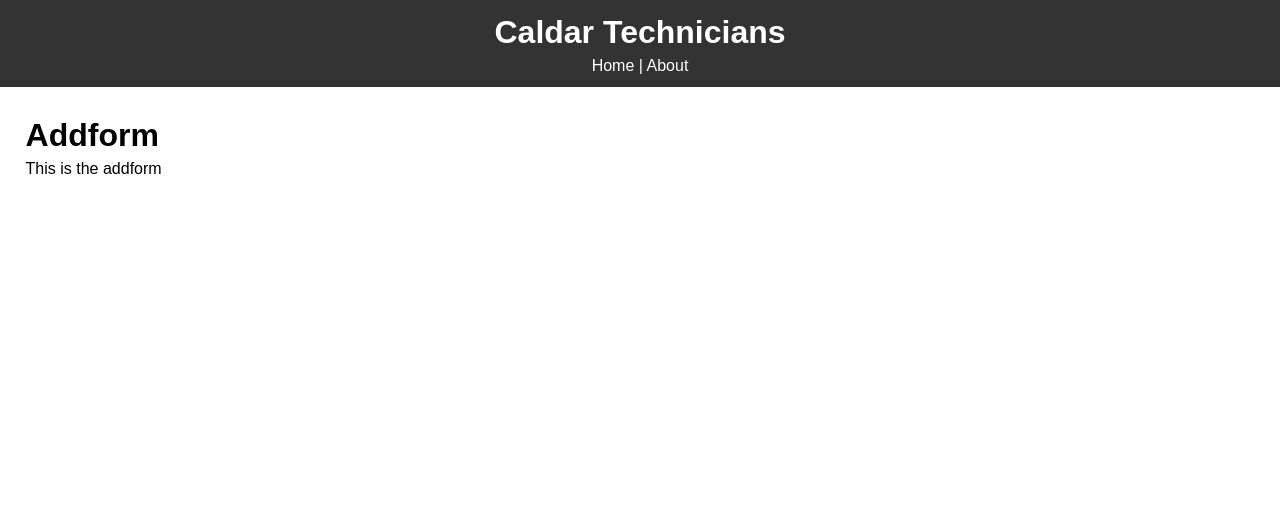
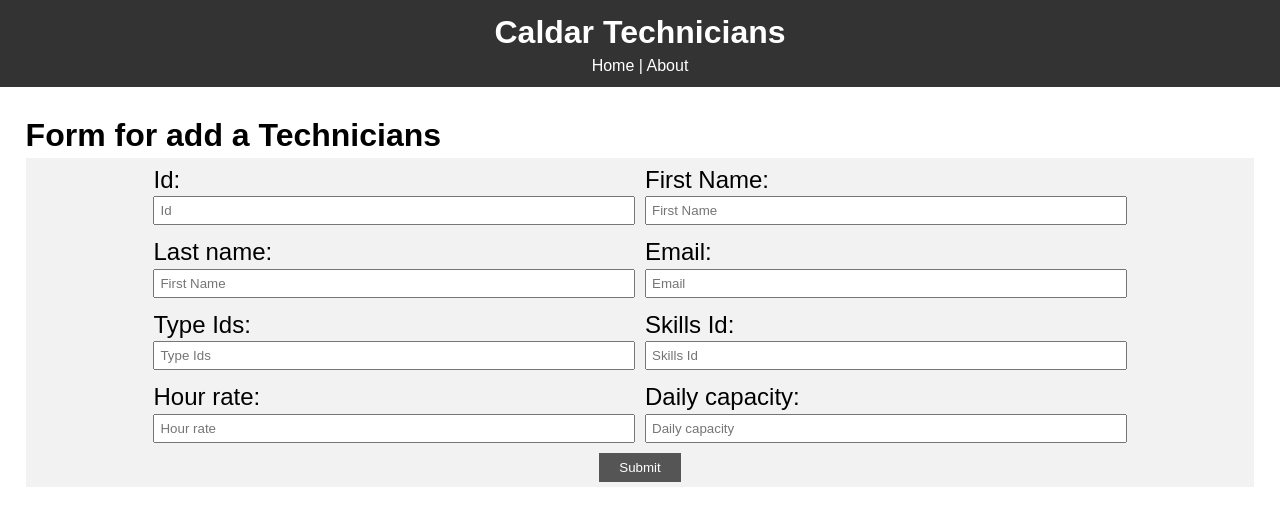
Before and after one commit to MandrileNico/RRcourse-React, a React (Create React App) app: page /addform in a window 1280 px wide. Shown: the top 526 px of the page. Built offline with nearby package versions, Linux system fonts and the light colour scheme; no server answers.

Commit message:
Technician form completed

```diff
--- /dev/null
+++ b/src/AddTodo.css
@@ -0,0 +1,30 @@
+.techform{
+    display: flex;
+    flex-direction:row;
+    flex-flow: wrap;
+    padding-left: 10%;
+    padding-right: 10% ;
+    background-color: #f2f2f2;
+}
+input{
+    flex-basis: 35%;
+}
+.techform h2{
+    font-weight: 100;
+}
+.cage{
+    display: flex;
+    flex-direction: column;
+    flex: 35%;
+    padding: 5px;
+}
+.btn{
+    margin: auto;
+    width: fit-content;
+    display: inline-block;
+    border: none;
+    background: #555;
+    color: #fff;
+    padding:  7px 20px;
+    cursor: pointer;
+  }
--- a/src/AddTodo.js
+++ b/src/AddTodo.js
@@ -1,33 +1,122 @@
 import React, { Component } from 'react';
 import propTypes from 'prop-types';
-
+import './AddTodo.css'
 export default class AddTodo extends Component {
     state = {
-        title: ''
+        id:'',
+        first_name: '',
+        last_name:'',
+        email:'',
+        typeIds:[],
+        skillsId: [],
+        hour_rate:'',
+        daily_capacity:'',
     }
     onSubmit = (e) => {
         e.preventDefault();
-        this.props.addTodo(this.state.title);
-        this.setState({ title: ''});
+        this.props.addTodo(this.state.first_name);
+        this.setState({ first_name: ''});
     }
     onChange = (e) => this.setState({ [e.target.name]: e.target.value });
     render() {
+        console.log(this.state.first_name, this.state.last_name)
         return (
-            <form onSubmit={this.onSubmit} style={{ display: 'flex' }}>
+            <form onSubmit={this.onSubmit} className = "techform">
+                <div className = "cage">
+                <h2>Id:</h2>
+                <input
+                type="number"
+                name="id"
+                style={{flex: '2', padding: '5px' }}
+                placeholder="Id"
+                value={this.state.id}
+                onChange={this.onChange}
+                />
+                </div>
+                <div className = "cage">
+                <h2>First Name:</h2>
                 <input
                 type="text"
-                name="title"
-                style={{flex: '10', padding: '5px' }}
-                placeholder="Add Todo..."
-                value={this.state.title}
+                name="first_name"
+                style={{flex: '2', padding: '5px' }}
+                placeholder="First Name"
+                value={this.state.first_name}
                 onChange={this.onChange}
                 />
+                </div>
+                <div className = "cage">
+                <h2>Last name:</h2>
+                <input
+                type="text"
+                name="last_name"
+                style={{flex: '2', padding: '5px' }}
+                placeholder="First Name"
+                value={this.state.last_name}
+                onChange={this.onChange}
+                />
+                </div>
+                <div className = "cage">
+                <h2>Email:</h2>
+                <input
+                type="text"
+                name="email"
+                style={{flex: '2', padding: '5px' }}
+                placeholder="Email"
+                value={this.state.email}
+                onChange={this.onChange}
+                />
+                </div>
+                <div className = "cage">
+                <h2>Type Ids:</h2>
+                <input
+                type="string"
+                name="typeIds"
+                style={{flex: '2', padding: '5px' }}
+                placeholder="Type Ids"
+                value={this.state.typeIds}
+                onChange={this.onChange}
+                />
+                </div>
+                <div className = "cage">
+                <h2>Skills Id:</h2>
+                 <input
+                type="strig"
+                name="skillsId"
+                style={{flex: '2', padding: '5px' }}
+                placeholder="Skills Id"
+                value={this.state.skillsId}
+                onChange={this.onChange}
+                />
+                </div>
+                <div className = "cage">
+                <h2>Hour rate:</h2>
+                 <input
+                type="text"
+                name="hour_rate"
+                style={{flex: '2', padding: '5px' }}
+                placeholder="Hour rate"
+                value={this.state.hour_rate}
+                onChange={this.onChange}
+                />
+                </div>
+                <div className = "cage">
+                <h2>Daily capacity:</h2>
+                 <input
+                type="number"
+                name="daily_capacity"
+                style={{flex: '2', padding: '5px' }}
+                placeholder="Daily capacity"
+                value={this.state.daily_capacity}
+                onChange={this.onChange}
+                />
+                </div>
+                <div className = "cage">
                 <input
                     type="submit"
                     value="Submit"
                     className="btn"
-                    style={{flex: '1' }}
                 />
+                </div>
             </form>
         )
     }
--- a/src/App.css
+++ b/src/App.css
@@ -18,14 +18,7 @@ a{
   padding: 0 1rem;
 }
 
-.btn{
-  display: inline-block;
-  border: none;
-  background: #555;
-  color: #fff;
-  padding:  7px 20px;
-  cursor: pointer;
-}
+
 
 .btn:hover{
   background: #666;
--- a/src/App.js
+++ b/src/App.js
@@ -2,7 +2,6 @@ import React, { Component } from 'react';
 import './App.css';
 import { BrowserRouter as Router, Route } from 'react-router-dom'
 import Todos from  './components/Todos';
-import AddTodo from  './AddTodo';
 import Header from './components/layout/Header';
 import About from './components/pages/About';
 import HeaderList from './components/layout/headerList';
@@ -38,17 +37,17 @@ class App extends Component {
   }
 
   //Add Todo
-  addTodo = (title) => {
+  addTodo = (first_name) => {
     Axios.post('https://rrcaldar.herokuapp.com/technicians', {
       //userId: uuidv4(),
-      title,
+      first_name,
       completed: false
     })
       .then(res =>this.setState({ todos: [...this.state.todos, res.data] }));
   }
 
   render() {
-    //console.log(this.state.todos)
+    console.log(this.state.todos)
     return (
       <Router>
         <div className="App">
@@ -58,10 +57,8 @@ class App extends Component {
               <React.Fragment>
                 <HeaderList />
                 <Todos todos={this.state.todos}
-                markComplete={this.markComplete}
                 delTodo={this.delTodo} />
                 <Addbutton />
-
               </React.Fragment>
             )} />
             <Route path="/about" component={About} />
--- a/src/components/Todoitem.js
+++ b/src/components/Todoitem.js
@@ -10,8 +10,6 @@ export class TodosItem extends Component{
             background: '#f4f4f4',
             padding: '10px',
             borderBottom: '1px #ccc dotted',
-            textDecoration: this.props.todo.completed ?
-            'line-through' : 'none'
         }
     }
     render() {
@@ -56,7 +54,6 @@ export class TodosItem extends Component{
 // PropTypes
 TodosItem.propTypes = {
     todo: PropTypes.object.isRequired,
-    markComplete: PropTypes.func.isRequired,
     delTodo: PropTypes.func.isRequired,
 }
 
--- a/src/components/Todos.js
+++ b/src/components/Todos.js
@@ -7,7 +7,7 @@ class Todos extends Component{
     render() {
         return this.props.todos.map((todo) => (
         <TodoItem key={todo.id} todo={todo}
-        markComplete={this.props.markComplete} delTodo={this.props.delTodo}/>
+        delTodo={this.props.delTodo}/>
         ));
     }
 }
@@ -15,7 +15,6 @@ class Todos extends Component{
 // PropTypes
 Todos.propTypes = {
     todos: PropTypes.array.isRequired,
-    markComplete: PropTypes.func.isRequired,
     delTodo: PropTypes.func.isRequired,
 }
 
--- a/src/components/pages/addform.js
+++ b/src/components/pages/addform.js
@@ -1,12 +1,15 @@
 import React from 'react'
+import AddTodo from  '../../AddTodo';
+
 
 export default function addform() {
     return (
-        <React.Fragment>
-            <div className="about">
-                <h1>Addform</h1>
-                <p>This is the addform</p>
-            </div>
-        </React.Fragment>
+        <div className="about">
+            <h1>Form for add a Technicians</h1>
+            <React.Fragment>
+                <AddTodo />
+            </React.Fragment>
+        </div>
+
     )
 }
```
Also changed, not shown: 1 other file (tests, documents, lock files or other folders).
